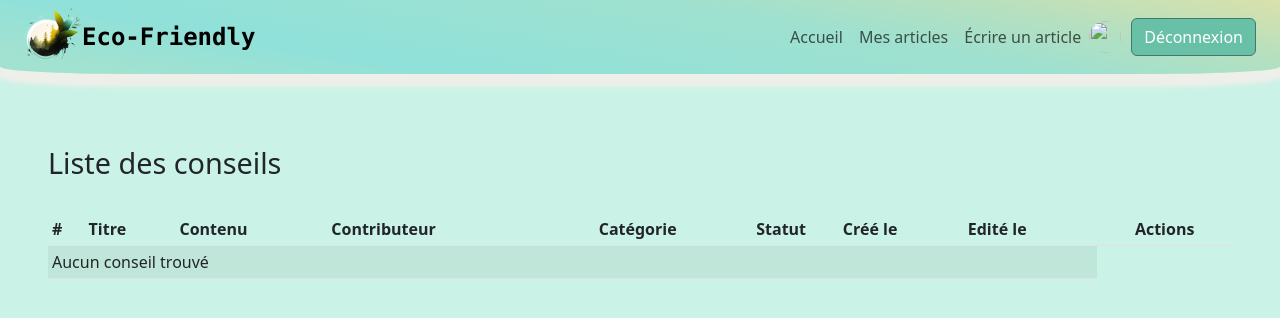
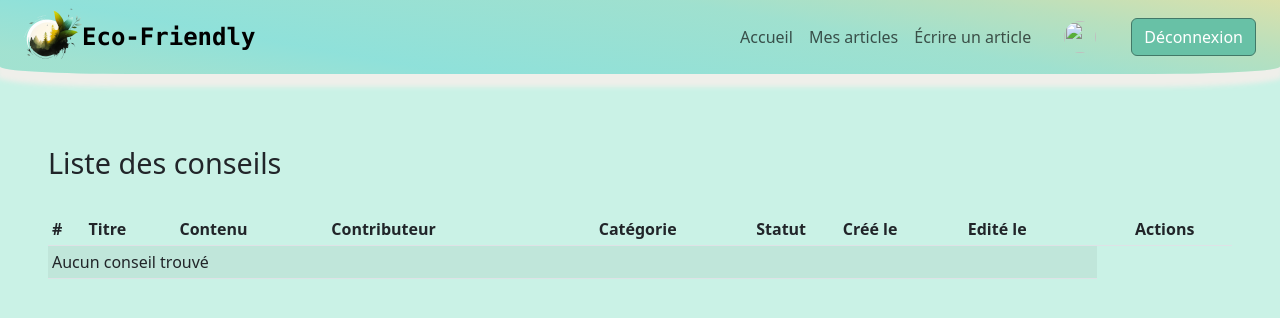
Before and after one commit to Laure-Riglet/Eco-Friendly, a Symfony app: template templates/advice/list.html.twig in a window 1280 px wide. Shown: the top 318 px of the page. Run offline with Twig, Linux system fonts and the light colour scheme; the template is opened without the code that fills it, so the values that code supplies are empty; some libraries are stand-ins or nearby versions.

Commit message:
user display in navbar improved and readme update

```diff
--- a/templates/base.html.twig
+++ b/templates/base.html.twig
@@ -52,10 +52,10 @@
                         <a class="d-flex justify-content-center align-items-center nav-link{% if app.request.pathinfo is same as (path('app_backoffice_articles_new'))%} active{% endif %}"
                             href="{{ path('app_backoffice_articles_new') }}">&Eacute;crire un article</a>
                         {% endif %}
-
+                        <div class="d-flex justify-content-center align-items-center" style="margin: 0 25px;">
                             <img  class="d-flex align-self-center" src="{{ app.user.avatar }}" style="height: 32px; width: 32px; border-radius: 50%; margin-right: 10px;" />
                             <span class="d-flex justify-content-center align-items-center fw-semibold text-primary text-center">{{ app.user.firstname }} {{app.user.lastname}}</span>
-
+                        </div>
                         <a class="btn btn-primary my-2" href="{{ path('app_backoffice_security_logout') }}">Déconnexion</a>
                     </div>
                 </div>
```
Also changed, not shown: README.md, readme.md (deleted), 1 other file.
